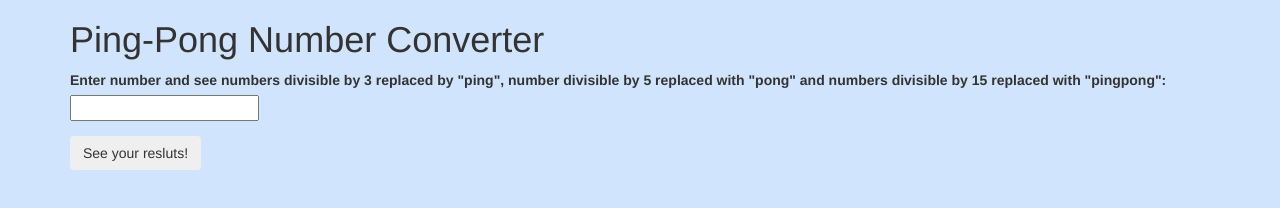
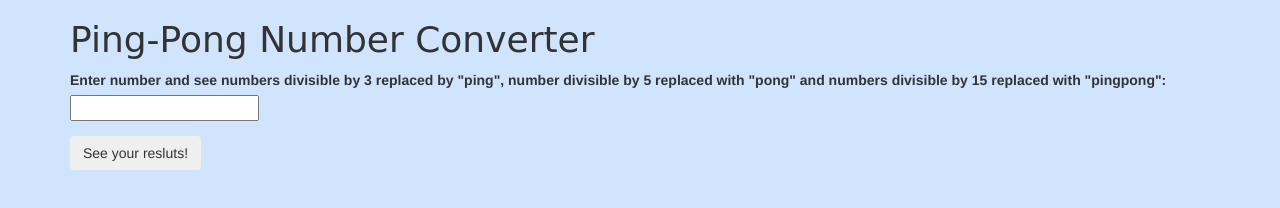
Before and after one commit to maldonmeehan/ping-pong, a plain HTML site: page index.html in a window 1280 px wide. Drawn offline with Linux system fonts and the light colour scheme.

Commit message:
modify css file and chance h1 styling

```diff
--- a/css/styles.css
+++ b/css/styles.css
@@ -5,3 +5,8 @@ body {
 #result {
   display: none;
 }
+
+h1{
+  font-family: cursive;
+  text-align: left;
+}
```
